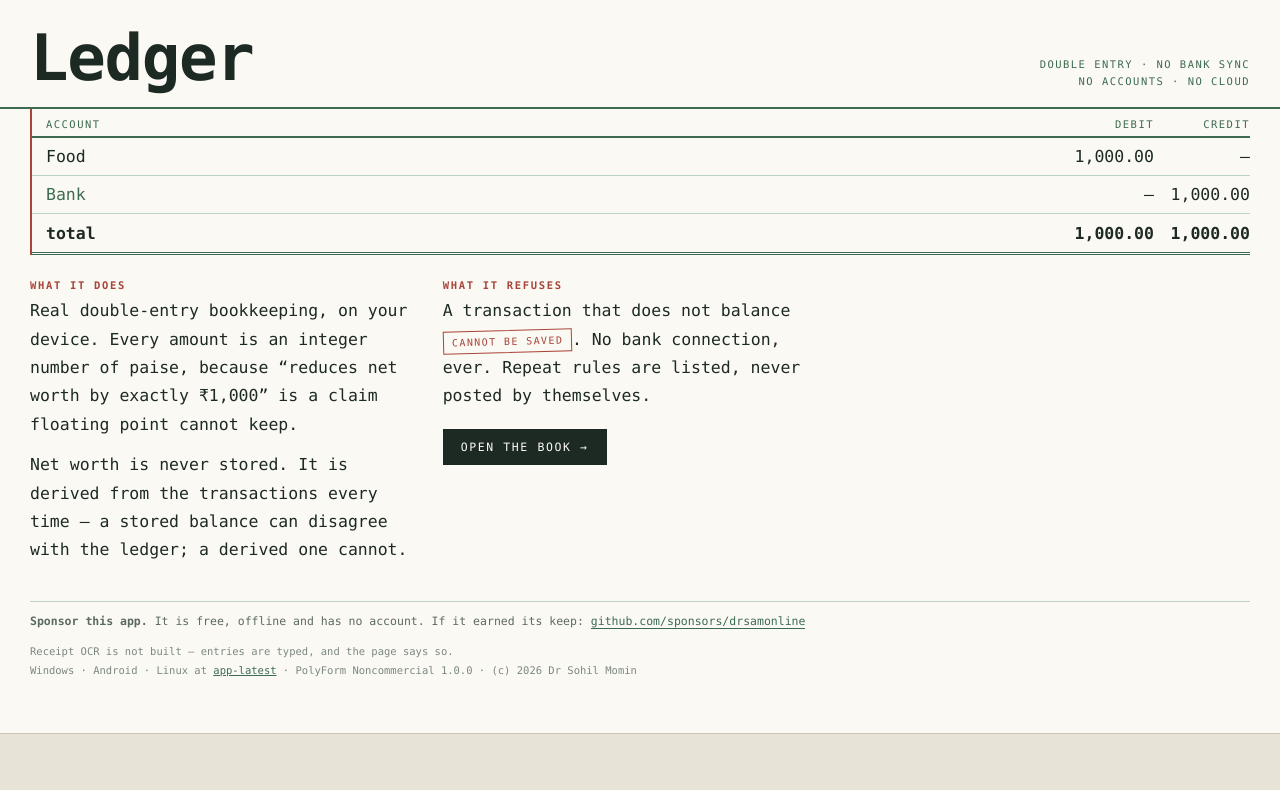
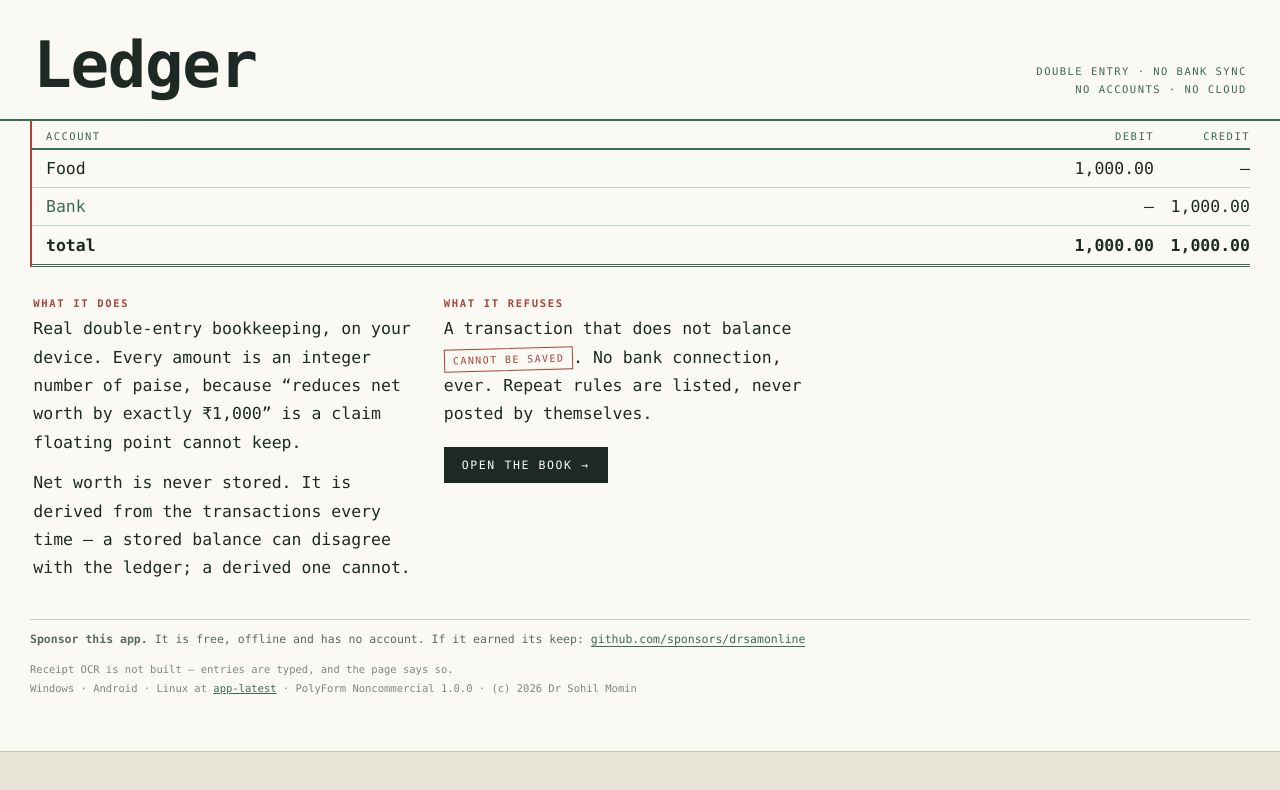
Before and after one commit to drsamonline/app-ledger, a website: page docs/index.html in a window 1280 px wide. Drawn offline with Linux system fonts and the light colour scheme.

Commit message:
fix: the masthead sat against the rule and the prose filled half the page
Rendering at 1440px showed the title jammed against the green rule and two prose columns of about 320px with the
right half of the page empty. The head lost its vertical padding when the book widened, and the prose grid was
fixed at two columns regardless of width.

The masthead padding is now fluid and the prose steps 1 to 2 to 3 columns with a 62ch measure. The ledger table
itself was already right - debit and credit both 1,000.00 with the double rule under the total.

```diff
--- a/docs/index.html
+++ b/docs/index.html
@@ -10,7 +10,7 @@
   *{box-sizing:border-box}
   body{margin:0;background:#e7e3d6;color:var(--ink);font-family:var(--mono);font-size:13.5px}
   .book{max-width:1600px;margin:0 auto;background:var(--paper);padding:0 0 54px;box-shadow:0 0 0 1px #c9c4b4}
-  .head{border-bottom:2px solid var(--green);padding:26px 30px 16px;display:flex;justify-content:space-between;align-items:flex-end;gap:20px;flex-wrap:wrap}
+  .head{border-bottom:2px solid var(--green);padding:clamp(22px,2.6vw,44px) clamp(18px,2.6vw,44px) clamp(12px,1.6vw,20px);display:flex;justify-content:space-between;align-items:flex-end;gap:20px;flex-wrap:wrap}
   h1{font-size:clamp(28px,5vw,40px);margin:0;letter-spacing:-.02em;font-weight:600}
   .head .meta{font-size:10.5px;letter-spacing:.14em;text-transform:uppercase;color:var(--green);text-align:right;line-height:1.7}
   .ledger{margin:0 30px;border-left:2px solid var(--red)}
@@ -20,7 +20,11 @@
   .row .dr{color:var(--ink)}
   .row .cr{color:var(--green)}
   .row.tot{border-bottom:3px double var(--green);font-weight:700;padding-top:10px}
-  .cols{display:grid;grid-template-columns:1.1fr .9fr;gap:26px;margin:24px 30px 0}
+  .cols{display:grid;grid-template-columns:1fr;gap:clamp(18px,2.4vw,40px);
+        margin:clamp(18px,2.4vw,34px) clamp(18px,2.6vw,44px) 0}
+  @media (min-width:760px){.cols{grid-template-columns:1fr 1fr}}
+  @media (min-width:1280px){.cols{grid-template-columns:repeat(3,1fr)}}
+  .cols p{max-width:62ch}
   @media (max-width:660px){.cols{grid-template-columns:1fr}.ledger,.cols{margin-left:18px;margin-right:18px}.head{padding-left:18px;padding-right:18px}}
   h2{font-size:10.5px;letter-spacing:.16em;text-transform:uppercase;color:var(--red);margin:0 0 6px}
   p{line-height:1.72;margin:0 0 12px}
```
